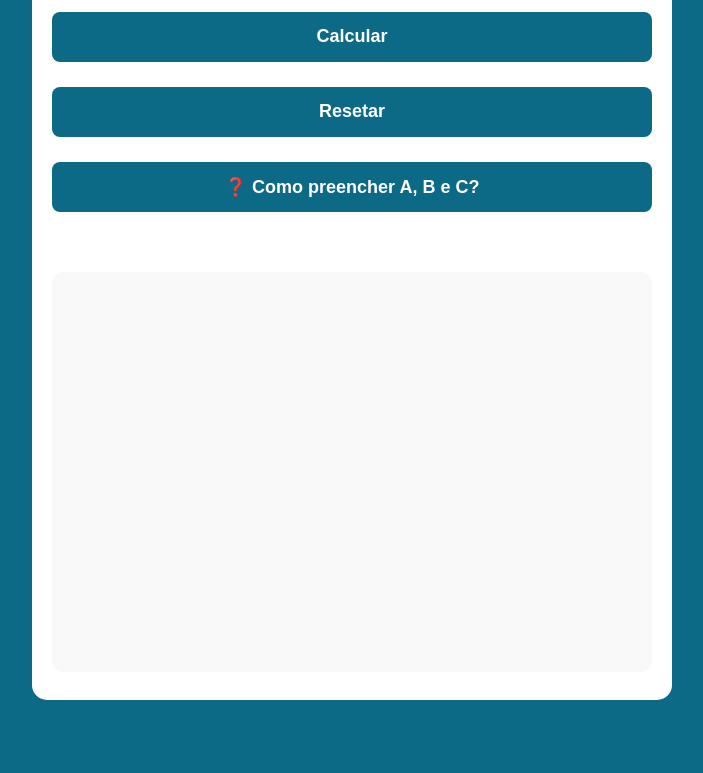
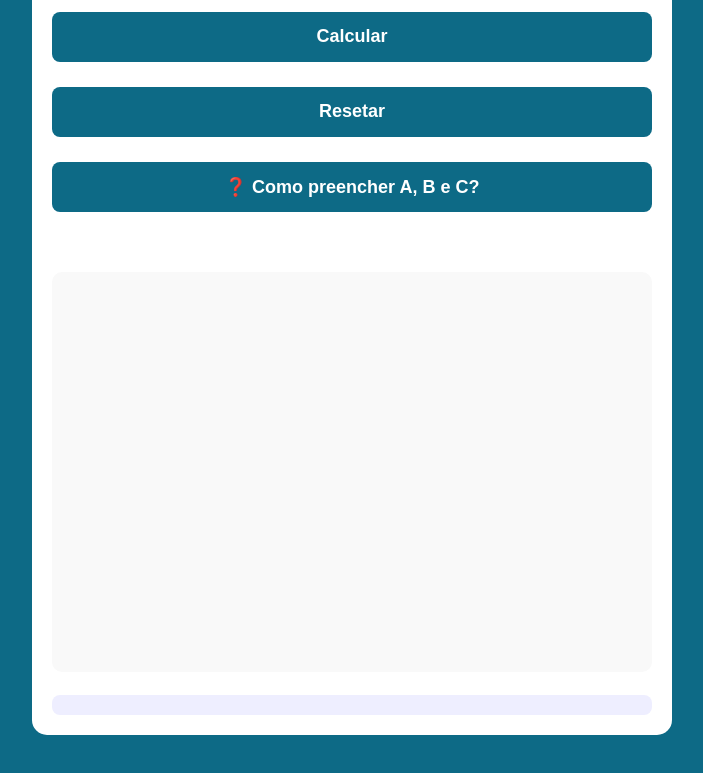
Before and after one commit to resetBrz/bhaskara-auto, a plain HTML site: page index.html in a window 1280 px wide. Shown: the part 436-1209 px from the top of the page, without its empty margins (288-991 px from the left). Before the commit the page ends 1186 px from the top, so only its background shows below. Drawn offline with nearby package versions, Linux system fonts and the light colour scheme.

Commit message:
Update style.css

```diff
--- a/style.css
+++ b/style.css
@@ -90,3 +90,13 @@ canvas {
   background: #f9f9f9;
   border-radius: 10px;
 }
+
+.legenda-grafico {
+  margin-top: 15px;
+  font-size: 0.95em;
+  color: #333;
+  background: #eef;
+  padding: 10px;
+  border-radius: 8px;
+  line-height: 1.6em;
+}
```
